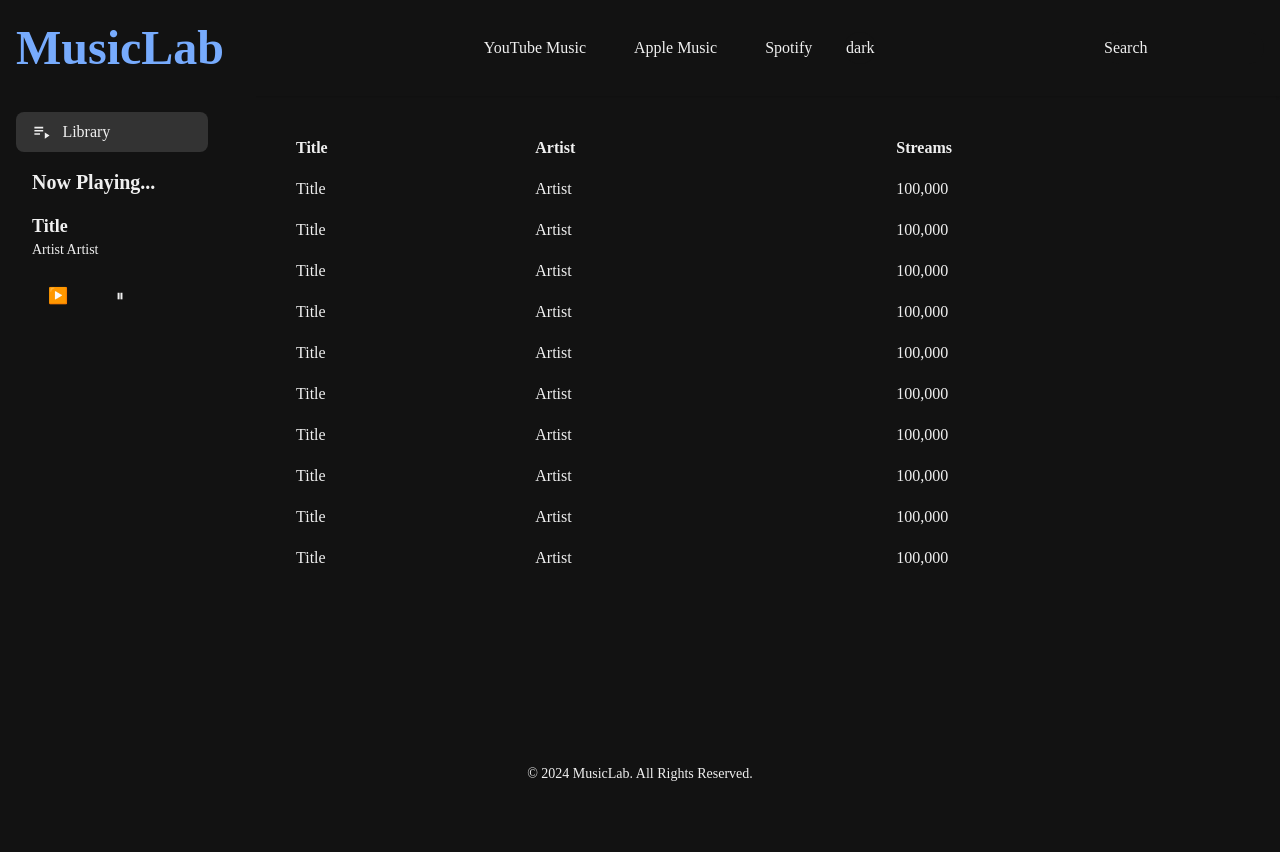
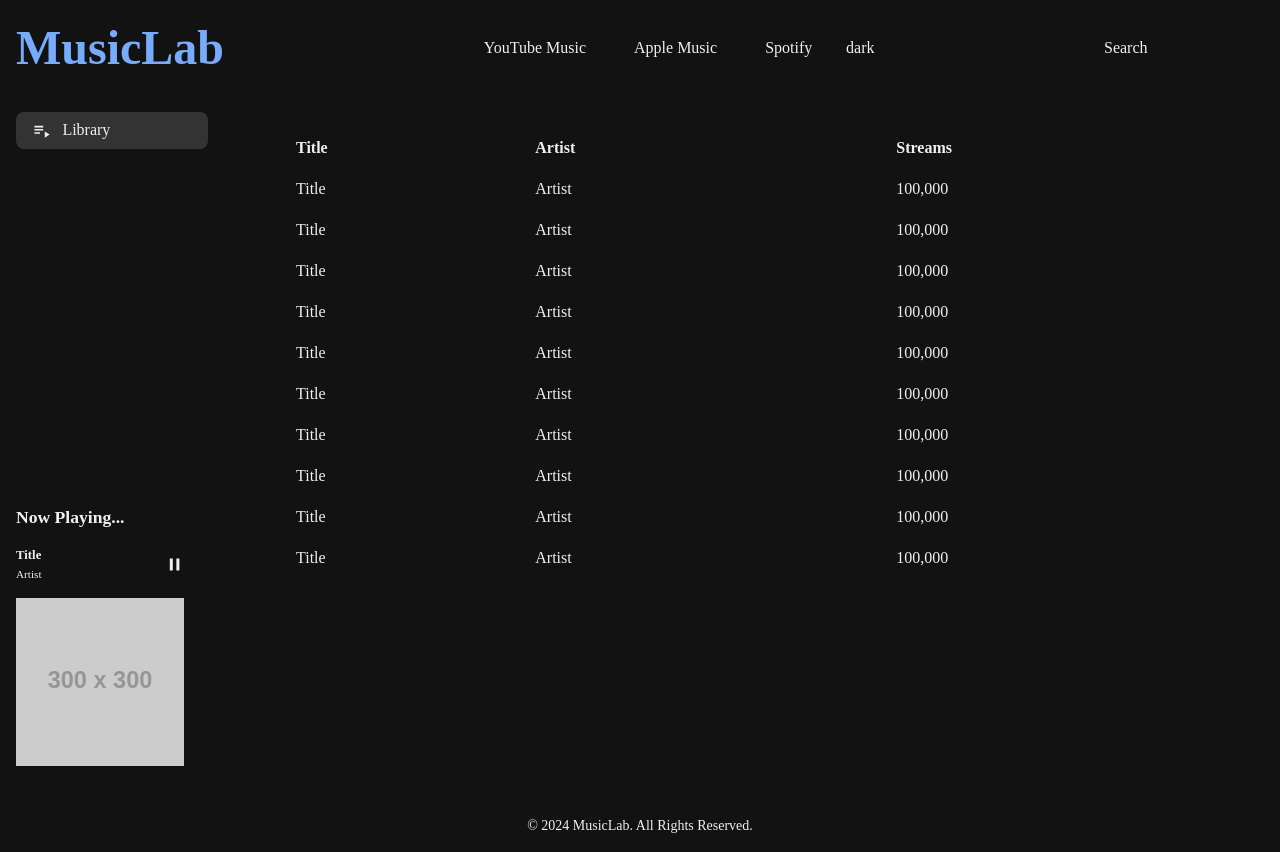
Before and after one commit to cxaosdev/MusicLab, a Next.js app: page / in a window 1280 px wide. Before the commit the page ends 800 px from the top, so only its background shows below. Built offline with nearby package versions, Linux system fonts and the light colour scheme; a web font is replaced by a local one.

Commit message:
Feat: 현재 재생 중 컴포넌트

```diff
--- a/src/app/components/Header.js
+++ b/src/app/components/Header.js
@@ -6,7 +6,7 @@ export default function Header() {
   const { theme, toggleTheme } = useContext(ThemeContext);
 
   return (
-    <header className="flex justify-between h-[6rem] items-center px-4 py-2 bg-lightBackground dark:bg-darkBackground shadow">
+    <header className="flex justify-between h-[6rem] items-center px-4 py-2 bg-lightBackground dark:bg-darkBackground ">
       <h1 className=" text-[3rem] font-bold text-primary dark:text-secondary">
         MusicLab
       </h1>
--- a/src/app/components/Library.js
+++ b/src/app/components/Library.js
@@ -3,9 +3,9 @@ import { MdOutlinePlaylistPlay } from "react-icons/md";
 
 export default function Library() {
   return (
-    <div className="h-[2.5rem] px-[1rem] w-[12rem] flex items-center rounded-[0.5rem] button">
+    <div className="h-[2.3rem] px-[1rem] w-[12rem] flex items-center rounded-[0.5rem] button">
       <div className="flex items-center text-[1rem] space-x-[.7rem] ">
-        <MdOutlinePlaylistPlay className=" text-[1.2rem]"></MdOutlinePlaylistPlay>
+        <MdOutlinePlaylistPlay className="text-[1.2rem]"></MdOutlinePlaylistPlay>
         <p>Library</p>
       </div>
     </div>
--- a/src/app/components/NowPlaying.js
+++ b/src/app/components/NowPlaying.js
@@ -1,17 +1,36 @@
 "use client";
-import React from "react";
+import React, { useState } from "react";
+import { IoIosPause, IoIosPlay } from "react-icons/io";
 
 export default function NowPlaying() {
+  const [isPlaying, setIsPlaying] = useState(false);
+
+  const togglePlay = () => {
+    setIsPlaying((prev) => !prev);
+  };
+
   return (
-    <div className="bg-lightBackgroundb p-4 rounded-lg">
-      <h2 className="text-xl font-semibold mb-4">Now Playing...</h2>
-      <div className="mt-4">
-        <h3 className="text-lg font-bold">Title</h3>
-        <p className="text-sm ">Artist Artist</p>
+    <div className="h-[16.5rem] w-[10.5rem] mb-[1rem]">
+      <h2 className="text-[1.1rem] font-semibold mb-[1rem]">Now Playing...</h2>
+      <div className="mb-[1rem] flex items-center justify-between">
+        <div>
+          <h3 className="text-[0.8rem] font-semibold">Title</h3>
+          <p className="text-[0.7rem] font-light">Artist</p>
+        </div>
+        <div onClick={togglePlay} className="cursor-pointer">
+          {isPlaying ? (
+            <IoIosPlay className="text-[1.2rem]" />
+          ) : (
+            <IoIosPause className="text-[1.2rem]" />
+          )}
+        </div>
       </div>
-      <div className="flex space-x-4 mt-4">
-        <button className="px-4 py-2 rounded-lg">▶️</button>
-        <button className="px-4 py-2  rounded-lg">⏸</button>
+      <div>
+        <img
+          src="https://via.placeholder.com/300x300"
+          alt="What’s Playing"
+          className="w-[10.5rem] h-[10.5rem] background"
+        />
       </div>
     </div>
   );
--- a/src/app/components/Sidebar.js
+++ b/src/app/components/Sidebar.js
@@ -4,10 +4,14 @@ import NowPlaying from "./NowPlaying";
 
 export default function Sidebar() {
   return (
-    <aside className="w-64 bg-lightBackground dark:bg-darkBackground p-4 hidden md:block">
-      <div className="flex flex-col">
-        <Library />
-        <NowPlaying />
+    <aside className="w-[16rem] h-[calc(100vh-6rem)] background dark- p-4 hidden md:block">
+      <div className="flex flex-col h-full">
+        <div className="flex-grow">
+          <Library className="flex-grow" />
+        </div>
+        <div>
+          <NowPlaying />
+        </div>
       </div>
     </aside>
   );
--- a/tailwind.config.mjs
+++ b/tailwind.config.mjs
@@ -27,7 +27,8 @@ export default {
   },
   plugins: [
     function ({ addComponents }) {
-      addComponents({
+      addComponents(
+        {
           ".button": {
             "@apply bg-lightButton text-lightText": {},
 
@@ -35,10 +36,20 @@ export default {
               "@apply bg-darkButton text-darkText": {},
             },
             "&:hover": {
-            filter: "brightness(1.1)",
+              filter: "brightness(1.3)",
             },
           },
-      });
+        },
+        {
+          ".background": {
+            "@apply bg-lightBackground text-lightText": {},
+
+            ".dark &": {
+              "@apply bg-darkBackground text-darkText": {},
+            },
+          },
+        }
+      );
     },
   ],
 };
```
Lines whose indentation alone changed are shown as unchanged.
